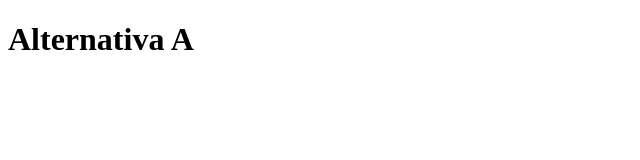
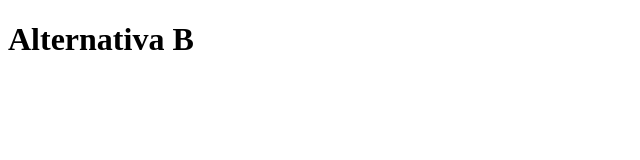
Before and after one commit to amandhamdo/git-aula-1, a plain HTML site: page index.html in a window 1280 px wide. Shown: the full height of the page, 0-640 px from the left. Drawn offline with Linux system fonts and the light colour scheme.

Commit message:
terceira versãoB

```diff
--- a/index.html
+++ b/index.html
@@ -6,7 +6,7 @@
     <title>Git - aula1</title>
 </head>
 <body>
-    <h1>Alternativa A</h1>
+    <h1>Alternativa B</h1>
 
 </body>
 </html>
```
